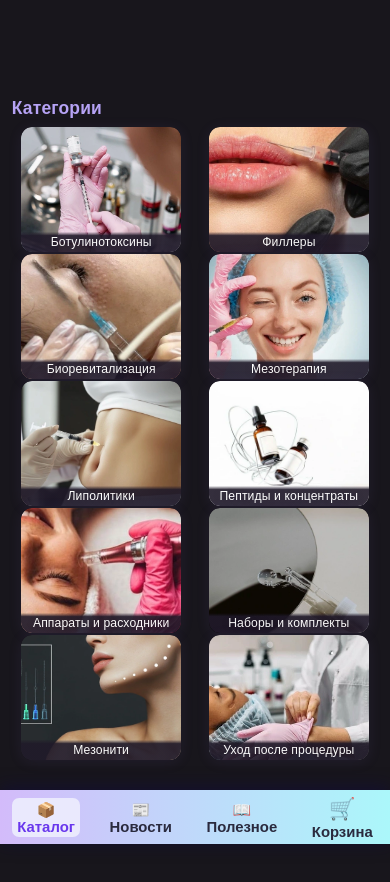
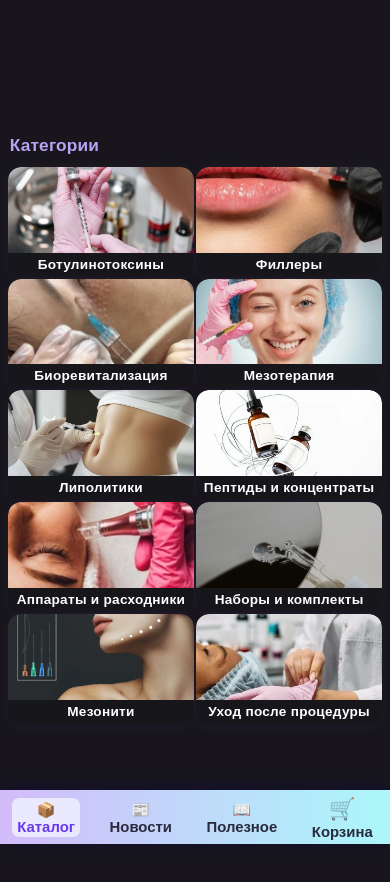
Before and after one commit to AlexSalavat/facade-stone-app, a React (Vite) app: page /catalog in a window 390 px wide. Shown: the top 882 px of the page. Built offline with nearby package versions, Linux system fonts and the light colour scheme.

Commit message:
first dsjjj

```diff
--- a/src/components/CategoryCard.css
+++ b/src/components/CategoryCard.css
@@ -1,74 +1,52 @@
 .category-card {
-  width: 44vw;
-  max-width: 160px;
-  min-width: 95px;
-  aspect-ratio: 1.28/1;
-  background: #18151d;
-  border-radius: 14px;
-  box-shadow: 0 2px 14px 0 rgba(120,90,180,0.11);
+  border-radius: 17px;
   overflow: hidden;
+  box-shadow: 0 2px 16px 0 rgba(80,55,130,0.11);
   cursor: pointer;
   display: flex;
   flex-direction: column;
-  justify-content: flex-end;
-  position: relative;
+  align-items: stretch;
+  transition: box-shadow 0.15s, transform 0.11s;
+  background: none;
   margin: 0;
-  transition: box-shadow 0.14s, transform 0.13s;
-}
-
-.category-card-img-wrap {
-  width: 100%;
-  height: 100%;
-  position: relative;
+  min-width: 0;
 }
 
 .category-card-img {
   width: 100%;
-  height: 100%;
+  height: 110px;
   object-fit: cover;
-  border-radius: 14px;
   display: block;
+  border-radius: 17px 17px 0 0;
 }
 
 .category-card-title {
-  position: absolute;
-  left: 0; right: 0; bottom: 0;
-  background: linear-gradient(0deg, rgba(32,26,42,0.94) 82%, rgba(32,26,42,0.02) 100%);
+  font-size: 0.97rem;
+  font-family: 'Montserrat', Arial, sans-serif;
+  font-weight: 600;
   color: #fff;
-  font-size: 0.82rem;
-  font-weight: 500;
-  letter-spacing: 0.01em;
-  padding: 5px 6px 4px 6px;
+  background: rgba(22,22,25, 0.38);
   text-align: center;
-  border-radius: 0 0 14px 14px;
+  padding: 6px 0 7px 0;
+  border-radius: 0 0 17px 17px;
   width: 100%;
+  margin: 0;
+  letter-spacing: 0.02em;
   box-sizing: border-box;
-  text-shadow: 0 1px 8px #0003;
-  line-height: 1.09;
-  white-space: normal;
-  font-family: 'Montserrat', 'Arial', sans-serif;
-  opacity: 0.97;
 }
 
-.category-card:active, .category-card:focus {
-  box-shadow: 0 4px 16px 0 rgba(120,90,180,0.14);
-  transform: scale(0.982);
-}
-
-/* Мобильная адаптация */
 @media (max-width: 700px) {
-  .category-card {
-    width: 47vw;
-    min-width: 86px;
-    border-radius: 11px;
-    margin: 0;
-  }
   .category-card-img {
-    border-radius: 11px;
+    height: 22vw;
+    min-height: 67px;
+    border-radius: 13px 13px 0 0;
   }
   .category-card-title {
-    font-size: 0.76rem;
-    padding: 4px 3px 3px 3px;
-    border-radius: 0 0 11px 11px;
+    font-size: 0.85rem;
+    padding: 4px 0 5px 0;
+    border-radius: 0 0 13px 13px;
+  }
+  .category-card {
+    border-radius: 13px;
   }
 }
--- a/src/components/CategoryCard.jsx
+++ b/src/components/CategoryCard.jsx
@@ -4,10 +4,8 @@ import "./CategoryCard.css";
 export default function CategoryCard({ image, name, onClick }) {
   return (
     <div className="category-card" onClick={onClick} tabIndex={0} role="button">
-      <div className="category-card-img-wrap">
-        <img src={image} alt={name} className="category-card-img" />
-        <div className="category-card-title">{name}</div>
-      </div>
+      <img src={image} alt={name} className="category-card-img" />
+      <div className="category-card-title">{name}</div>
     </div>
   );
 }
--- a/src/components/CategoryView.css
+++ b/src/components/CategoryView.css
@@ -1,35 +1,18 @@
 .category-list-page {
-  padding-top: 13px;
-  padding-bottom: 6px;
-  max-width: 500px;
-  margin: 0 auto;
+  padding-top: 12px;
+  padding-bottom: 7px;
 }
-
 .category-list-title {
-  font-size: 1.09rem;
+  font-size: 1.08rem;
   color: #b6a3f5;
   font-weight: 700;
   letter-spacing: 0.01em;
-  margin-bottom: 8px;
-  margin-left: 4px;
+  margin-bottom: 11px;
+  margin-left: 2px;
 }
-
 .category-cards-grid {
   display: grid;
   grid-template-columns: repeat(2, 1fr);
-  gap: 4px 2px;  /* минимальный разрез между карточками */
-  justify-items: center;
+  gap: 0.5vw;  /* минимальный зазор между карточками */
   width: 100%;
 }
-
-/* Мобила — чуть меньше отступы */
-@media (max-width: 700px) {
-  .category-list-page {
-    max-width: 100vw;
-    padding-top: 5px;
-    padding-bottom: 2px;
-  }
-  .category-cards-grid {
-    gap: 2px 1px;
-  }
-}
```
